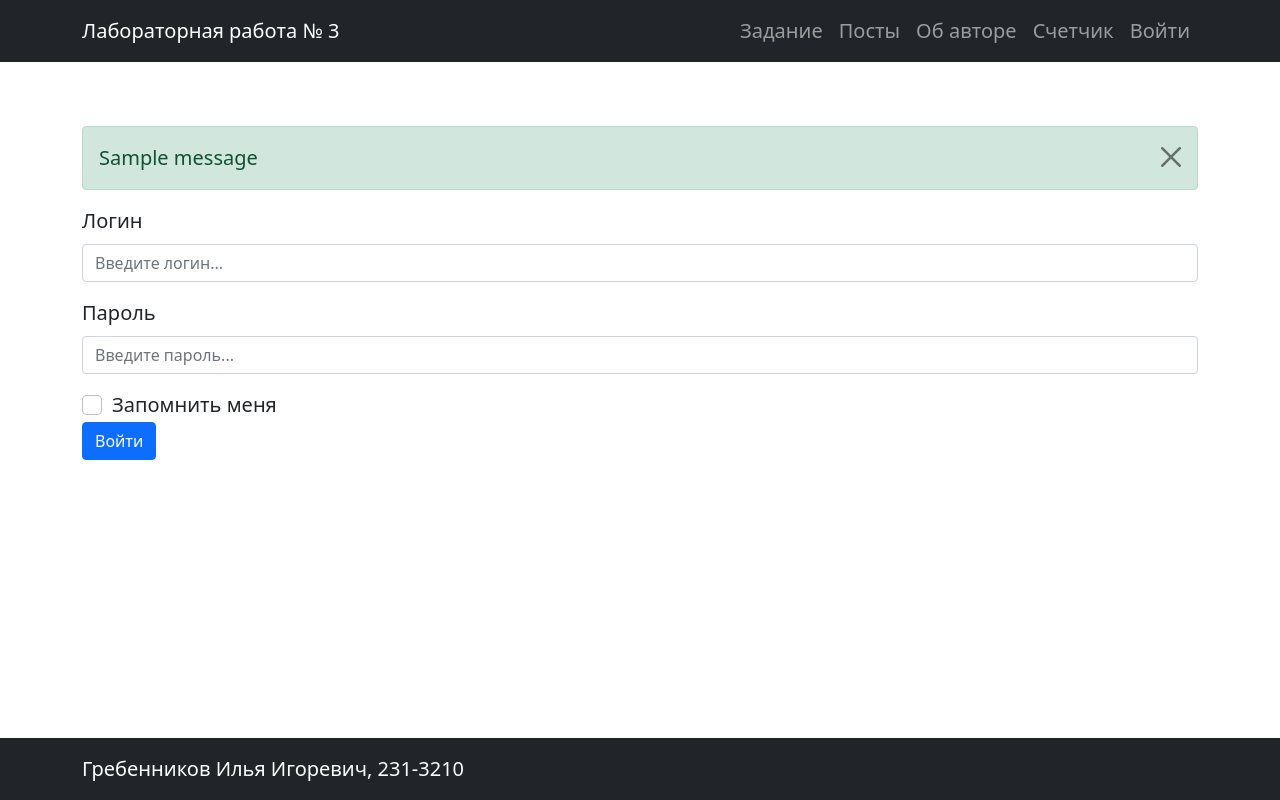
After one commit to Malivartti/Grebennikov-web-dev-2025-2, a Flask app: page /login in a window 1280 px wide. The commit adds this page. Run offline with Flask 3, Linux system fonts and the light colour scheme; one stand-in notice (Sample message) is shown.

Commit message:
solve lab-3

```diff
--- a/app/app.py
+++ b/app/app.py
@@ -1,12 +1,23 @@
 import random
-from flask import Flask, render_template, abort, make_response, request
+from flask import Flask, render_template, abort, make_response, request, session, redirect, url_for, flash
+from flask_login import LoginManager, UserMixin, login_user, logout_user, login_required
 from faker import Faker
 from functools import lru_cache
 from lib.validate import validate_phone
+from urllib.parse import urlparse
 
 fake = Faker()
 
 app = Flask(__name__)
+app.config.from_pyfile('config.py')
+
+login_manager = LoginManager()
+login_manager.init_app(app)
+
+login_manager.login_view = 'login'
+login_manager.login_message = 'Для доступа к данной странице необходимо пройти процедуру аутентификации'
+login_manager.login_message_category = 'warning'
+
 application = app
 
 images_ids = ['7d4e9175-95ea-4c5f-8be5-92a6b708bb3c',
@@ -37,6 +48,64 @@ def generate_post(i):
 @lru_cache
 def posts_list():
     return sorted([generate_post(i) for i in range(5)], key=lambda p: p['date'], reverse=True)
+
+def get_users():
+    return [
+        {
+            'id': '1',
+            'login': 'user',
+            'password': 'qwerty'
+        }
+    ]
+
+class User(UserMixin):
+    def __init__(self, user_id, login):
+        self.id = user_id
+        self.login = login
+
+
+@login_manager.user_loader
+def load_user(user_id):
+    for user in get_users():
+        if user_id == user['id']:
+            return User(user['id'], user['login'])
+    return None
+
+@app.route('/login', methods=['GET', 'POST'])
+def login():
+    if request.method == 'POST':
+        login = request.form.get('login')
+        password = request.form.get('password')
+        remember_me = request.form.get('remember_me') == 'on'
+
+        if login and password:
+            for user in get_users():
+                if user['login'] == login and user['password'] == password:
+                    user = User(user['id'], user['login'])
+                    login_user(user, remember=remember_me)
+                    flash('Вы успешно аутентифицированны', 'success')
+
+                    next_page = request.args.get('next')
+                    if next_page:
+                        parsed = urlparse(next_page)
+                        if parsed.scheme or parsed.netloc:
+                            return redirect(url_for('index'))
+                        print(next_page)
+                        return redirect(next_page)
+                    return redirect(url_for('index'))
+            return render_template('auth.html', error="Пользователь не найден")
+
+    return render_template('auth.html')
+
+@app.route('/logout')
+def logout():
+    logout_user()
+    return redirect(url_for('index'))
+
+@app.route('/secret')
+@login_required
+def secret():
+    return render_template('secret.html')
 
 @app.route('/')
 def index():
@@ -100,3 +169,11 @@ def phone():
 @app.errorhandler(404)
 def page_not_found(error):
     return render_template('404.html'), 404
+
+@app.route('/counter')
+def counter():
+    if not session.get('counter'):
+        session['counter'] = 0
+    session['counter'] += 1
+
+    return render_template('counter.html')
--- /dev/null
+++ b/app/config.py
@@ -0,0 +1 @@
+SECRET_KEY = '2ad8d52a848cf094ec501e8b51271610ef378e42cc8171e8654c10f40dd36088'
--- /dev/null
+++ b/app/templates/auth.html
@@ -0,0 +1,23 @@
+{% extends 'base.html' %}
+
+{% block content %}
+  <form method="post">
+    <div class="mb-3">
+      <label for="login" class="form-label">Логин</label>
+      <input type="text" class="form-control" id="login" name="login" placeholder="Введите логин...">
+    </div>
+    <div class="mb-3">
+      <label for="password" class="form-label">Пароль</label>
+      <input type="password" class="form-control" id="password" name="password" placeholder="Введите пароль...">
+    </div>
+    <div class="form-check">
+      <input class="form-check-input" type="checkbox" value="" id="remember_me" name="remember_me">
+      <label class="form-check-label" for="remember_me">Запомнить меня</label>
+    </div>
+    <button type="submit" class="btn btn-primary mb-3">Войти</button>
+  </form>
+
+  {% if error %}
+    <span>{{ error }}</span>
+  {% endif %}
+{% endblock %}
--- a/app/templates/base.html
+++ b/app/templates/base.html
@@ -13,7 +13,7 @@
         {% if title %}
           {{ title }}
         {% else %}
-          Лабораторная работа №2
+          Лабораторная работа №3
         {% endif %}
     </title>
   </head>
@@ -21,7 +21,7 @@
     <header>
         <nav class="navbar navbar-expand-lg navbar-dark bg-dark">
             <div class="container">
-              <a class="navbar-brand" href="{{ url_for('index') }}">Лабораторная работа № 2</a>
+              <a class="navbar-brand" href="{{ url_for('index') }}">Лабораторная работа № 3</a>
               <button class="navbar-toggler" type="button" data-bs-toggle="collapse" data-bs-target="#navbarSupportedContent" aria-controls="navbarSupportedContent" aria-expanded="false" aria-label="Toggle navigation">
                 <span class="navbar-toggler-icon"></span>
               </button>
@@ -36,6 +36,22 @@
                   <li class="nav-item">
                     <a class="nav-link" href="{{ url_for('about') }}">Об авторе</a>
                   </li>
+                  <li class="nav-item">
+                    <a class="nav-link" href="{{ url_for('counter') }}">Счетчик</a>
+                  </li>
+
+                  {% if current_user.is_authenticated %}
+                    <li class="nav-item">
+                      <a class="nav-link" href="{{ url_for('secret') }}">Секрет</a>
+                    </li>
+                    <li class="nav-item">
+                      <a class="nav-link" href="{{ url_for('logout') }}">Выйти</a>
+                    </li>
+                  {% else %}
+                    <li class="nav-item">
+                      <a class="nav-link" href="{{ url_for('login') }}">Войти</a>
+                    </li>
+                  {% endif %}
                 </ul>
               </div>
             </div>
@@ -43,7 +59,13 @@
     </header>
 
     <main class="my-3 flex-grow-1">
-        <div class="container">
+        <div class="container py-5">
+            {% for category, message in get_flashed_messages(True) %}
+              <div class="alert alert-{{category}} alert-dismissible fade show" role="alert">
+                {{ message }}
+                <button type="button" class="btn-close" data-bs-dismiss="alert" aria-label="Close"></button>
+              </div>
+            {% endfor %}
             {% block content %}
                 <h1>Содержимое по умолчанию</h1>
             {% endblock %}
--- /dev/null
+++ b/app/templates/counter.html
@@ -0,0 +1,5 @@
+{% extends 'base.html' %}
+
+{% block content %}
+  <p>Вы посетили эту страницу {{ session.get('counter', 0) }} раз(а)!</p>
+{% endblock %}
--- a/app/templates/index.html
+++ b/app/templates/index.html
@@ -3,6 +3,7 @@
 {% block content %}
 <div class="row">
     <div class="col-lg-12">
+        <h2>Лабораторная работа №2</h2>
         <ul class="list-group">
             <li class="list-group-item">
                 <a class="navbar-brand" href="{{ url_for('args') + '?title=Заголовок&descr=Описание&search=123' }}">Параметры URL</a>
--- /dev/null
+++ b/app/templates/secret.html
@@ -0,0 +1,5 @@
+{% extends 'base.html' %}
+
+{% block content %}
+  <p>Секретная страница</p>
+{% endblock %}
```
Also changed, not shown: app/tests/test_lab3.py (added, +155 -0 lines).
